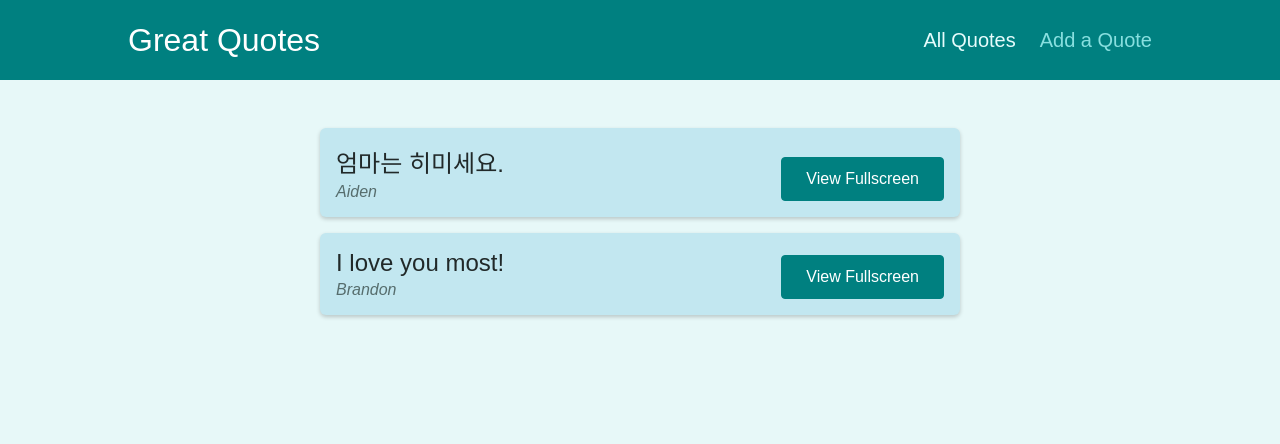
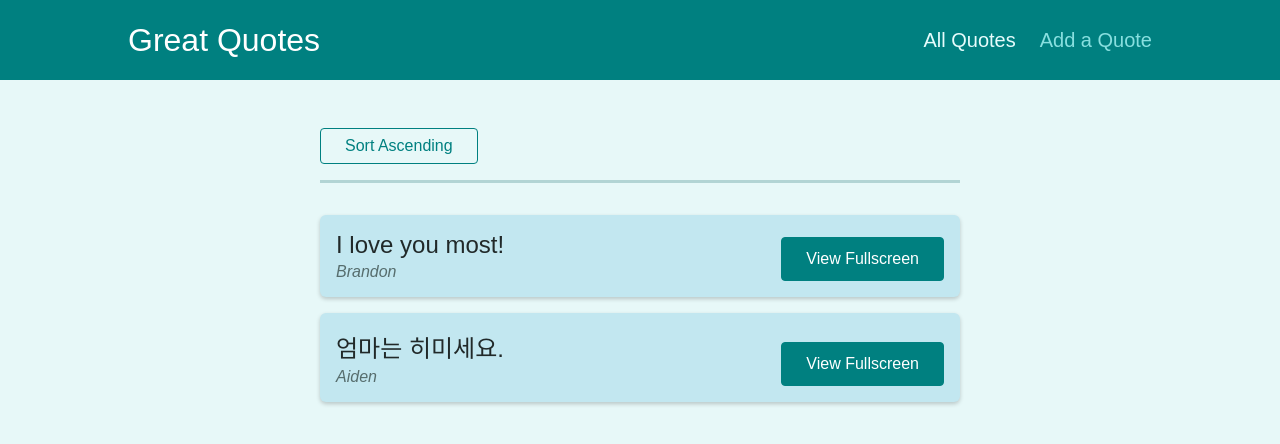
Before and after one commit to sioksohn/react-router-dom, a React (Create React App) app: page /quotes in a window 1280 px wide. Shown: the top 444 px of the page. Built offline with nearby package versions, Linux system fonts and the light colour scheme.

Commit message:
Working with Query Parameters

```diff
--- a/src/components/quotes/QuoteList.tsx
+++ b/src/components/quotes/QuoteList.tsx
@@ -1,17 +1,48 @@
 import { Fragment } from "react";
+import { useHistory, useLocation } from "react-router-dom";
 
 import QuoteItem from "./QuoteItem";
 import classes from "./QuoteList.module.css";
+
 type Quote = {
   id: string;
   author: string;
   text: string;
 };
+
+const sortQuotes = (quotes: Quote[], ascending: boolean) => {
+  return quotes.sort((quoteA, quoteB) => {
+    if (ascending) {
+      return quoteA.id > quoteB.id ? 1 : -1;
+    } else {
+      return quoteA.id < quoteB.id ? 1 : -1;
+    }
+  });
+};
+
 const QuoteList = ({ quotes }: { quotes: Quote[] }) => {
+  const history = useHistory();
+  const location = useLocation();
+
+  const queryParams = new URLSearchParams(location.search);
+
+  const isSortingAscending = queryParams.get("sort") === "asc";
+
+  const sortedQuotes = sortQuotes(quotes, isSortingAscending);
+
+  const changeSortingHandler = () => {
+    history.push("/quotes?sort=" + (isSortingAscending ? "desc" : "asc"));
+  };
+
   return (
     <Fragment>
+      <div className={classes.sorting}>
+        <button onClick={changeSortingHandler}>
+          Sort {isSortingAscending ? "Descending" : "Ascending"}
+        </button>
+      </div>
       <ul className={classes.list}>
-        {quotes.map((quote) => (
+        {sortedQuotes.map((quote) => (
           <QuoteItem
             key={quote.id}
             id={quote.id}
```
